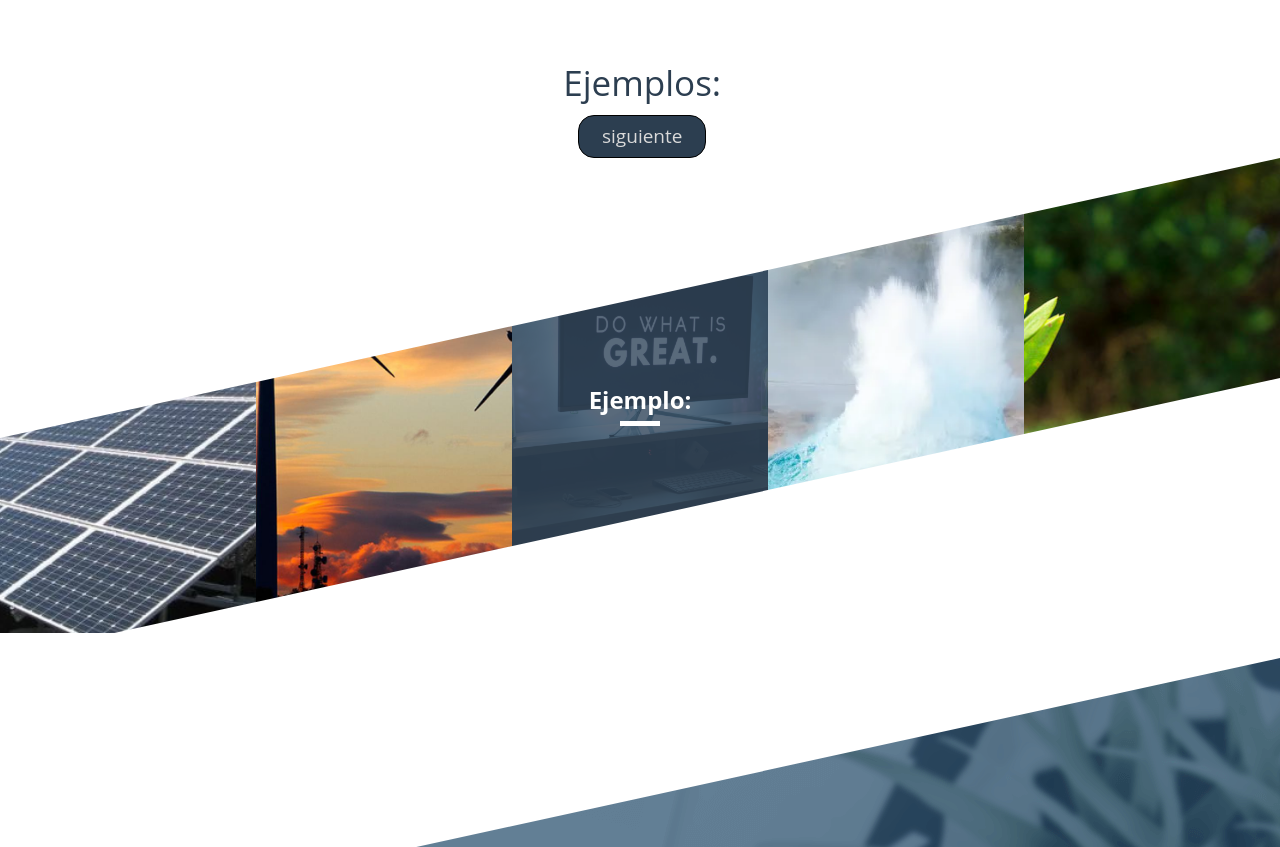
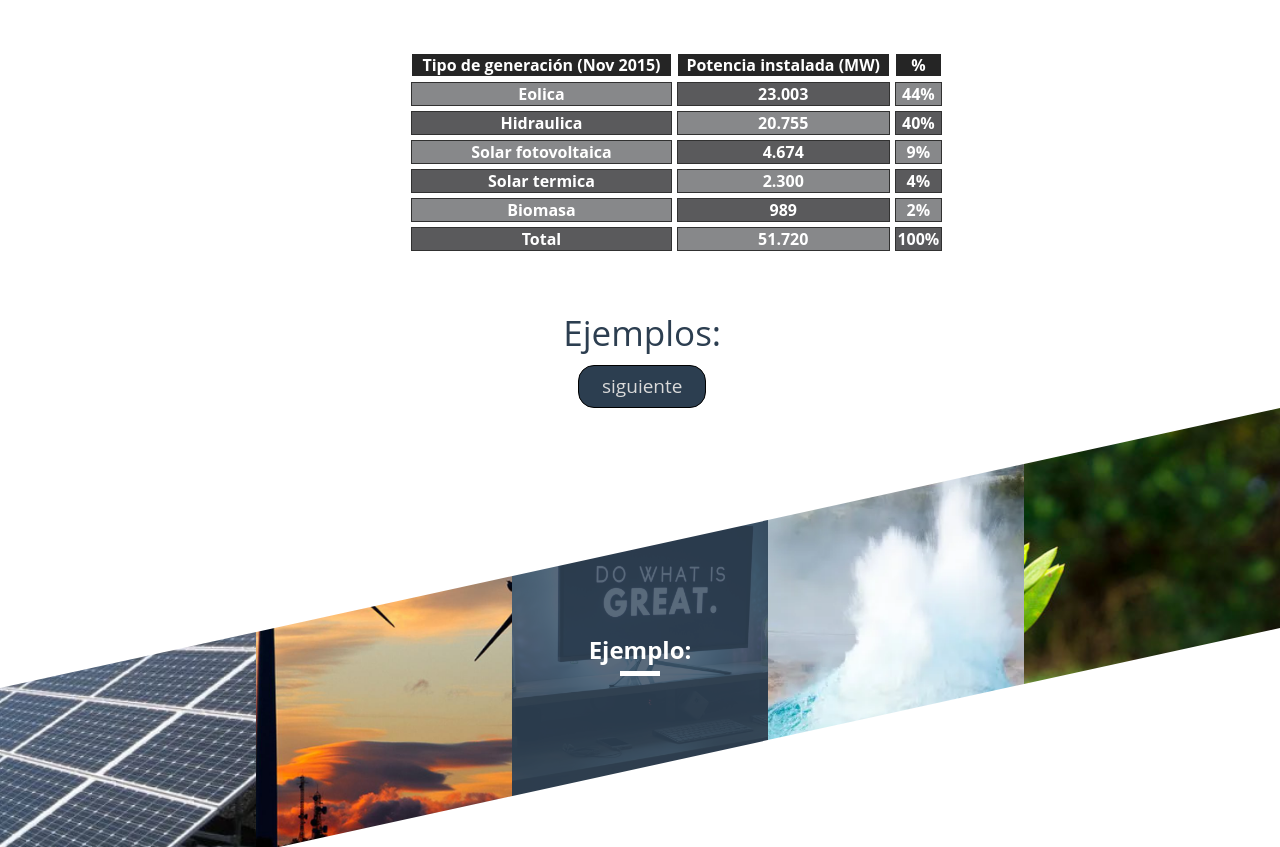
Before and after one commit to Fmsj/Energias-ALternativas, a plain HTML site: page index.html in a window 1280 px wide. Shown: the part 2080-2927 px from the top of the page. Drawn offline with Linux system fonts and the light colour scheme.

Commit message:
ultima commit

```diff
--- a/estilos.css
+++ b/estilos.css
@@ -336,11 +336,11 @@ footer{
     text-align: center;
     padding: 30px;
     left: 32%;
-    top: 35%;
+    top: 10px;
     position: fixed;
     display: none;
     width: 40%;
-    height: 50%;
+    height: auto;
     border-radius: 5px;
     border: 5px solid white;
     z-index: 20;
@@ -410,3 +410,35 @@ input[type="submit"]:hover{
     background:gray ;
     cursor: pointer;
 }
+
+.radio{
+    margin-left: 10px;
+}
+
+.tabla{
+    width: 56%;
+    border-radius: 20px 20px 0 0 ;
+    border:1px solid white;
+    margin: 0;
+    margin-top:50px ;
+    background: white;
+    margin-left: 250px;
+}
+
+.celdaaltT{
+    border:1px solid white;
+    color: white;
+    background: rgb(37, 37, 37);
+}
+
+.celdaalt{
+    border:1px solid rgb(49, 49, 49);
+    color: white;
+    background: rgb(90, 90, 92);
+}
+
+.celdaalt-1{
+    border:1px solid rgb(49, 49, 49);
+    background: rgb(135, 136, 138);
+    color: white;
+}
--- a/index.html
+++ b/index.html
@@ -22,6 +22,10 @@
                     <input class="block" type="email" placeholder="Escribe tu correo">
                     <label> Sexo:</label> <br> <label> Hombre</label><input type="radio"> <label>Mujer</label> <input type="radio">
                     <textarea class="block" id="mensaje" placeholder="Escribe tu opinion de la pagina"></textarea>
+                    <label >¿Qué duda tienes?</label><textarea class="block" id="mensaje" placeholder="Escribe tu duda"></textarea>
+                    <label class="block">¿Consideras que las energias alternativas son lo mismo que las energias renovables?</label>
+                    <label class="radio">Si   </label><input type="radio"><label class="radio">No   </label><input type="radio">
+                    <textarea class="block" id="mensaje" placeholder="¿Por qué?"></textarea>
                     <input class="block" type="submit" value="Enviar">
                 </form>
             </section>
@@ -87,6 +91,19 @@
                     <br><br>
                     Las posibilidades que ofrece la geotermia para los hogares son múltiples y útiles en todas las dependencias de la vivienda. Con la energía geotérmica disfrutará del máximo confort reduciendo al mínimo su gasto energético y económico. Su uso en los hogares pasa por calefacción mediante radiadores o suelo radiante, refrigeración por fan coils, agua caliente sanitaria o climatización de piscinas, entre otros.
                 </p>
+
+                <table cellspacing="5" cellpadding="15"  class="tabla">
+
+                    <tr > <th class="celdaaltT" rowspan="2"> Tipo de generación (Nov 2015)</th> <th class="celdaaltT" rowspan="2"> Potencia instalada (MW) </th> <th class="celdaaltT" rowspan="2"> %</th> </tr>
+                    <tr></tr>
+                    <tr > <th class="celdaalt-1">Eolica</th><TH class="celdaalt"> 23.003 </TH> <th class="celdaalt-1">44%</th> </tr>
+                    <tr > <th class="celdaalt">Hidraulica</th><TH class="celdaalt-1"> 20.755 </TH> <th class="celdaalt">40%</th> </tr>
+                    <tr > <th class="celdaalt-1">Solar fotovoltaica</th><TH class="celdaalt"> 4.674 </TH> <th class="celdaalt-1">9%</th> </tr>
+                    <tr > <th class="celdaalt">Solar termica</th><TH class="celdaalt-1"> 2.300 </TH> <th class="celdaalt">4%</th> </tr>
+                    <tr > <th class="celdaalt-1">Biomasa</th><TH class="celdaalt"> 989 </TH> <th class="celdaalt-1">2%</th> </tr>
+                    <tr > <th class="celdaalt">Total</th><TH class="celdaalt-1"> 51.720 </TH> <th class="celdaalt">100%</th> </tr>
+
+                </table>
 
             </div>
         </section>
```
